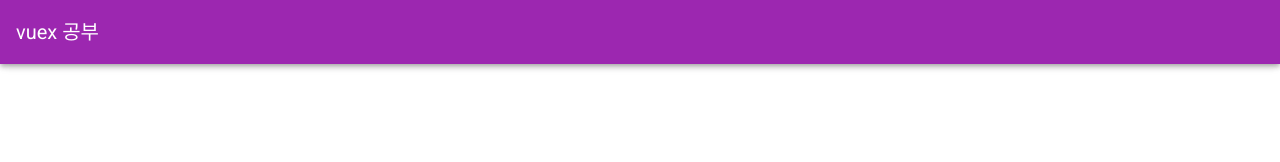
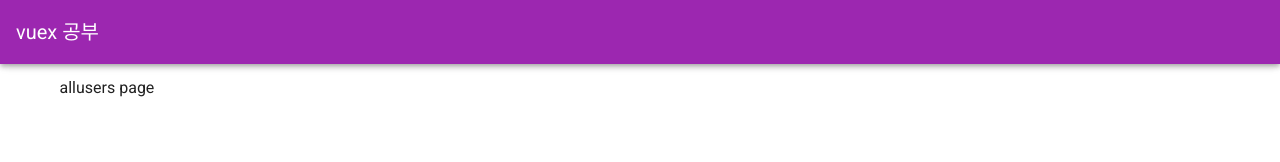
Before and after one commit to choisungwook/vuex-study, a Vue app: page /Allusers in a window 1280 px wide. Shown: the top 162 px of the page. Built offline with nearby package versions, Linux system fonts and the light colour scheme.

Commit message:
Alluser router추가

```diff
--- /dev/null
+++ b/src/components/Users/Allusers.vue
@@ -0,0 +1,15 @@
+<template>
+  <div class="allusers">
+      allusers page
+  </div>
+</template>
+
+<script>
+export default {
+
+}
+</script>
+
+<style>
+
+</style>
--- a/src/router/index.js
+++ b/src/router/index.js
@@ -17,6 +17,14 @@
     // this generates a separate chunk (about.[hash].js) for this route
     // which is lazy-loaded when the route is visited.
     component: () => import(/* webpackChunkName: "about" */ '../views/About.vue')
+  },
+  {
+    path: '/Allusers',
+    name: 'Allusers',
+    // route level code-splitting
+    // this generates a separate chunk (about.[hash].js) for this route
+    // which is lazy-loaded when the route is visited.
+    component: () => import(/* webpackChunkName: "about" */ '../views/Users.vue')
   }
 ]
 
--- /dev/null
+++ b/src/views/Users.vue
@@ -0,0 +1,24 @@
+<template>
+  <v-container>
+      <v-row>
+          <v-col>
+              <AllUsers />
+          </v-col>
+      </v-row>
+  </v-container>
+</template>
+
+<script>
+// import AllUsers from '@/components/Users/AllUsers'
+import AllUsers from '../components/Users/Allusers'
+
+export default {
+    components: {
+        AllUsers,
+    },
+}
+</script>
+
+<style>
+
+</style>
```
